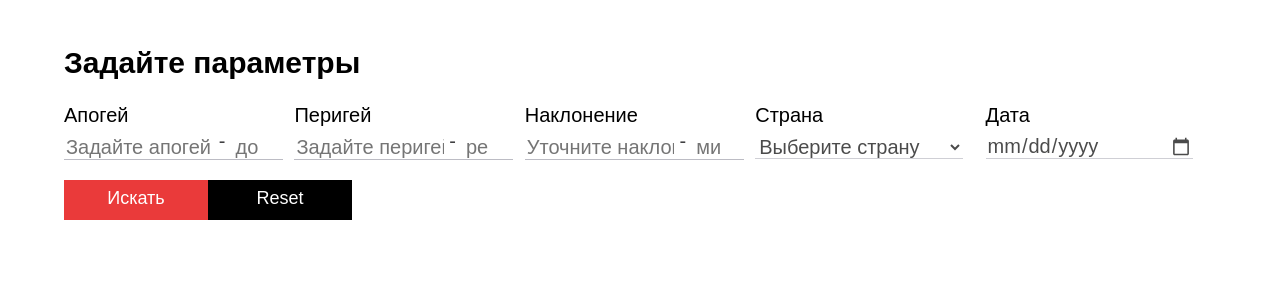
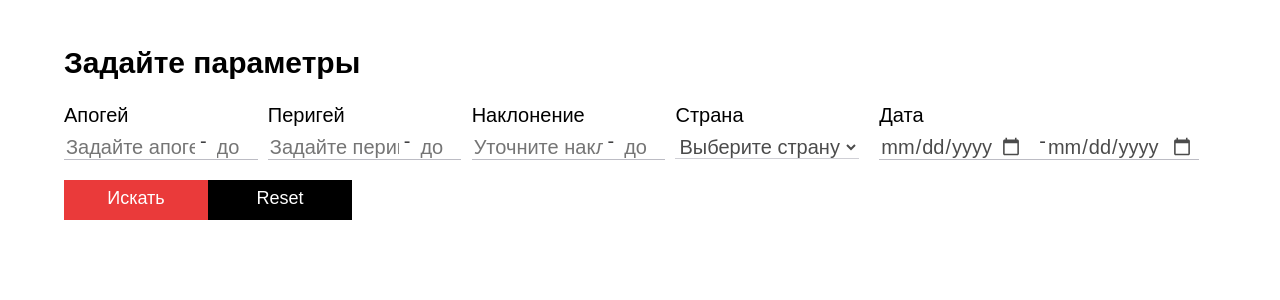
Before and after one commit to trroyka/apogee1, a Flask app: page / in a window 1280 px wide. Shown: the top 300 px of the page. Run offline with Flask 2, Linux system fonts and the light colour scheme.

Commit message:
fear: date inteval

```diff
--- a/templates/css/blocks/form/__input-request/form__input-request.css
+++ b/templates/css/blocks/form/__input-request/form__input-request.css
@@ -3,7 +3,10 @@
     width: 90%;
     height: 24px;
     box-sizing: border-box;
-    border-bottom: 1px solid #bcbcc4;
     background-color: transparent;
     margin-top: 5px;
   }
+
+  .form__bottom {
+    border-bottom: 1px solid #bcbcc4;
+  }
--- a/templates/index.html
+++ b/templates/index.html
@@ -29,7 +29,7 @@
                         <div class="form__interval interval_type_perigey">
                             <input type="text" class="form__input-request input-request_type_from" name="perig" id="request__input_2" placeholder="Задайте перигей" value="{{ perig }}">
                             <p class="form__sign">-</p>
-                            <input class="form__input-request input-request_type_to input-request_name_perigey" name="del_perig" type="text" placeholder="ре">
+                            <input class="form__input-request input-request_type_to input-request_name_perigey" name="del_perig" type="text" placeholder="до">
                         </div>
                     </div>
                     <div class="form__input">
@@ -39,14 +39,14 @@
                         <div class="form__interval interval_type_inclin">
                             <input type="text" class="form__input-request input-request_type_from" name="inclin" id="request__input_3" placeholder="Уточните наклонение" value="{{ inclin }}">
                             <p class="form__sign">-</p>
-                            <input class="form__input-request input-request_type_to input-request_name_inclin" name="del_inclin" type="text" placeholder="ми">
+                            <input class="form__input-request input-request_type_to input-request_name_inclin" name="del_inclin" type="text" placeholder="до">
                         </div>
                     </div>
                     <div class="form__input">
                         <label for="request__input_4" class="form__label" >
                             Страна
                         </label>
-                        <select class="form__input-request form__select-label" name="country" id="request__input_4" required>
+                        <select class="form__input-request form__bottom form__select-label" name="country" id="request__input_4" required>
                             <option class="form__select-label"> Выберите страну</option>
                              {% for k in countries %}
                             <option class="form__select-label">{{ k }}</option>
@@ -57,8 +57,13 @@
                         <label for="request__input_5" class="form__label">
                             Дата
                         </label>
-                        <input type="date" class="form__input-request form__select-label" name="date_r" id="request__input_5"
-                               placeholder="Выберите дату" value="{{datetime1}}">
+                        <div class="form__interval interval_type_date">
+                            <input type="date" class="form__input-request form__select-label" name="date_r" id="request__input_5"
+                                placeholder="Выберите дату" value="{{datetime1}}">
+                            <p class="form__sign">-</p>
+                            <input type="date" class="form__input-request form__select-label" name="date_r" id="request__input_6"
+                               placeholder="до" value="{{datetime2}}">
+                        </div>
                     </div>
                 </div>
                 <fieldset class="form__buttons">
--- a/templates/js/index.js
+++ b/templates/js/index.js
@@ -22,7 +22,7 @@ function openTable(event) {
     console.log(1);
 }
 
-findBtn.addEventListener('click', openTable);
+// findBtn.addEventListener('click', openTable);
 
 // change inputs intervals
 function intervalEqual(elem) {
```
